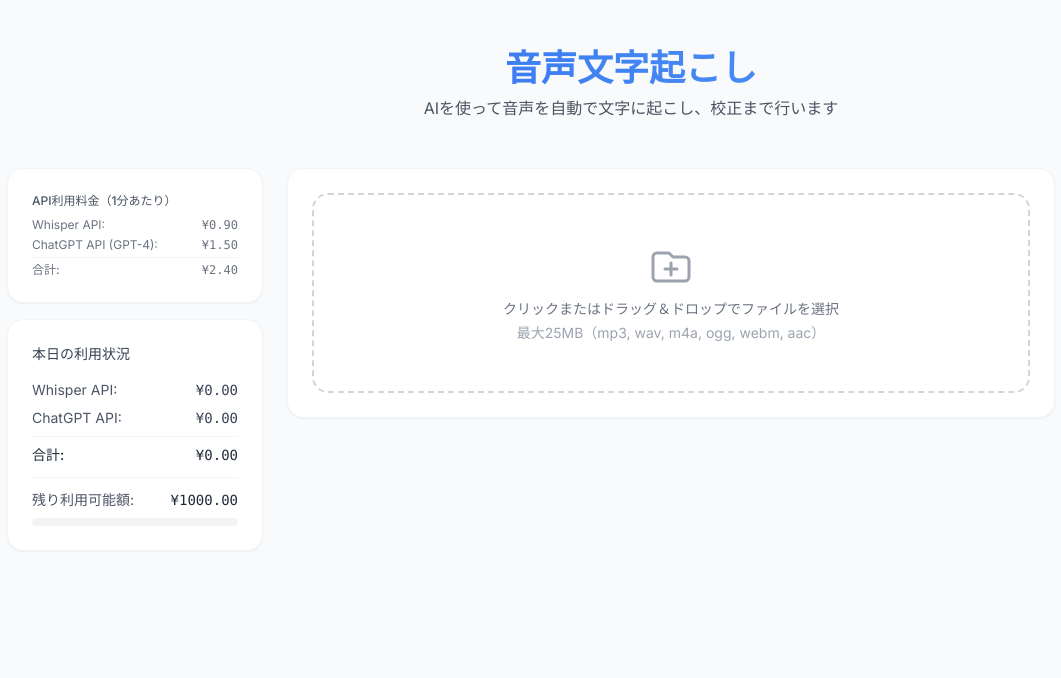
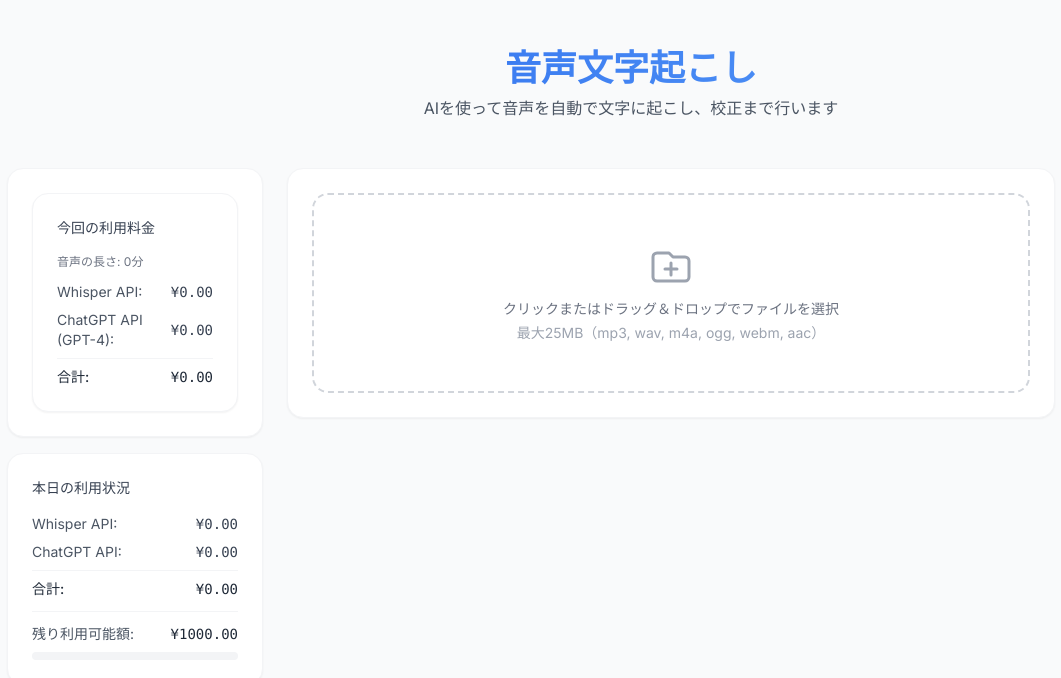
Before and after one commit to koushingnu/Whisper, a Next.js app: page / in a window 1280 px wide. Shown: the top 678 px of the page, without its empty margins (9-1070 px from the left). Built offline with nearby package versions, Linux system fonts and the light colour scheme; no server answers; the database is empty.

Commit message:
デプロイエラー修正

```diff
--- a/src/app/components/DailyUsageInfo.tsx
+++ b/src/app/components/DailyUsageInfo.tsx
@@ -1,5 +1,6 @@
 import React from "react";
 import { useDailyUsage } from "@/lib/hooks/useDailyUsage";
+import { DAILY_USAGE_LIMIT } from "@/lib/constants";
 
 export function DailyUsageInfo() {
   const { dailyUsage, remainingBudget, isLoading, error } = useDailyUsage();
@@ -61,7 +62,7 @@ export function DailyUsageInfo() {
               <div
                 className="bg-blue-600 h-2 rounded-full transition-all duration-300"
                 style={{
-                  width: `${Math.min((dailyUsage.total_cost / 100) * 100, 100)}%`,
+                  width: `${Math.min((dailyUsage.total_cost / DAILY_USAGE_LIMIT) * 100, 100)}%`,
                 }}
               />
             </div>
--- a/src/app/components/FileUploader.tsx
+++ b/src/app/components/FileUploader.tsx
@@ -45,8 +45,6 @@ export default function FileUploader({
   );
   const [progressPercentage, setProgressPercentage] = useState<number>(0);
   const [showProgressBar, setShowProgressBar] = useState(false);
-  const [audioUrl, setAudioUrl] = useState<string | null>(null);
-  const [audioPlayer, setAudioPlayer] = useState<HTMLAudioElement | null>(null);
   const { refetch: refetchDailyUsage } = useDailyUsage();
 
   // 処理中の状態を統合
--- a/src/app/page.tsx
+++ b/src/app/page.tsx
@@ -2,13 +2,11 @@
 
 import React, { useState, useEffect } from "react";
 import FileUploader from "./components/FileUploader";
-
 import { TextEditor } from "./components/TextEditor";
+import { DailyUsageInfo } from "./components/DailyUsageInfo";
+import { ActualCostInfo } from "./components/ApiCostInfo";
 import { TranscriptionStatus, TranscriptionResult } from "@/lib/types";
-import GlossaryEditor from "./components/GlossaryEditor";
 import { formatText } from "@/lib/utils/text";
-import ApiCostInfo, { ActualCostInfo } from "./components/ApiCostInfo";
-import { DailyUsageInfo } from "./components/DailyUsageInfo";
 
 export default function Home() {
   const [transcriptionStatus, setTranscriptionStatus] =
@@ -151,10 +149,7 @@ export default function Home() {
           <div className="w-64 shrink-0">
             <div className="sticky top-4 space-y-4">
               <div className="bg-white rounded-2xl shadow-sm border border-gray-100 p-6">
-                <ApiCostInfo
-                  audioDuration={audioDuration}
-                  showActualCost={false}
-                />
+                <ActualCostInfo audioDuration={audioDuration} />
               </div>
               <DailyUsageInfo />
               {/* 校正完了後に実際の料金を表示 */}
@@ -266,12 +261,6 @@ export default function Home() {
                   )}
                 </div>
               )}
-
-              {/* 用語集を一時的に無効化
-              <div className="mt-4">
-                <GlossaryEditor />
-              </div>
-              */}
             </div>
           </div>
         </div>
--- /dev/null
+++ b/src/lib/constants.ts
@@ -0,0 +1,2 @@
+// アプリケーション全体で使用する定数
+export const DAILY_USAGE_LIMIT = 1000; // 1日あたりの利用限度額（円）
--- a/src/lib/utils/usage.ts
+++ b/src/lib/utils/usage.ts
@@ -1,5 +1,6 @@
 import { supabase } from "../supabase";
 import { calculateApiCosts } from "./text";
+import { DAILY_USAGE_LIMIT } from "../constants";
 
 // 日次利用額の取得
 export async function getDailyUsage(date: string) {
@@ -43,10 +44,10 @@ export async function checkUsageLimit(audioDuration: number): Promise<{
   const projectedTotal = dailyUsage.total_cost + estimatedCost.total;
 
   return {
-    canProceed: projectedTotal <= 1000,
+    canProceed: projectedTotal <= DAILY_USAGE_LIMIT,
     reason:
-      projectedTotal > 1000
-        ? "本日の利用制限額（1,000円）を超過します"
+      projectedTotal > DAILY_USAGE_LIMIT
+        ? `本日の利用制限額（${DAILY_USAGE_LIMIT.toLocaleString()}円）を超過します`
         : undefined,
     estimatedCost,
   };
```
